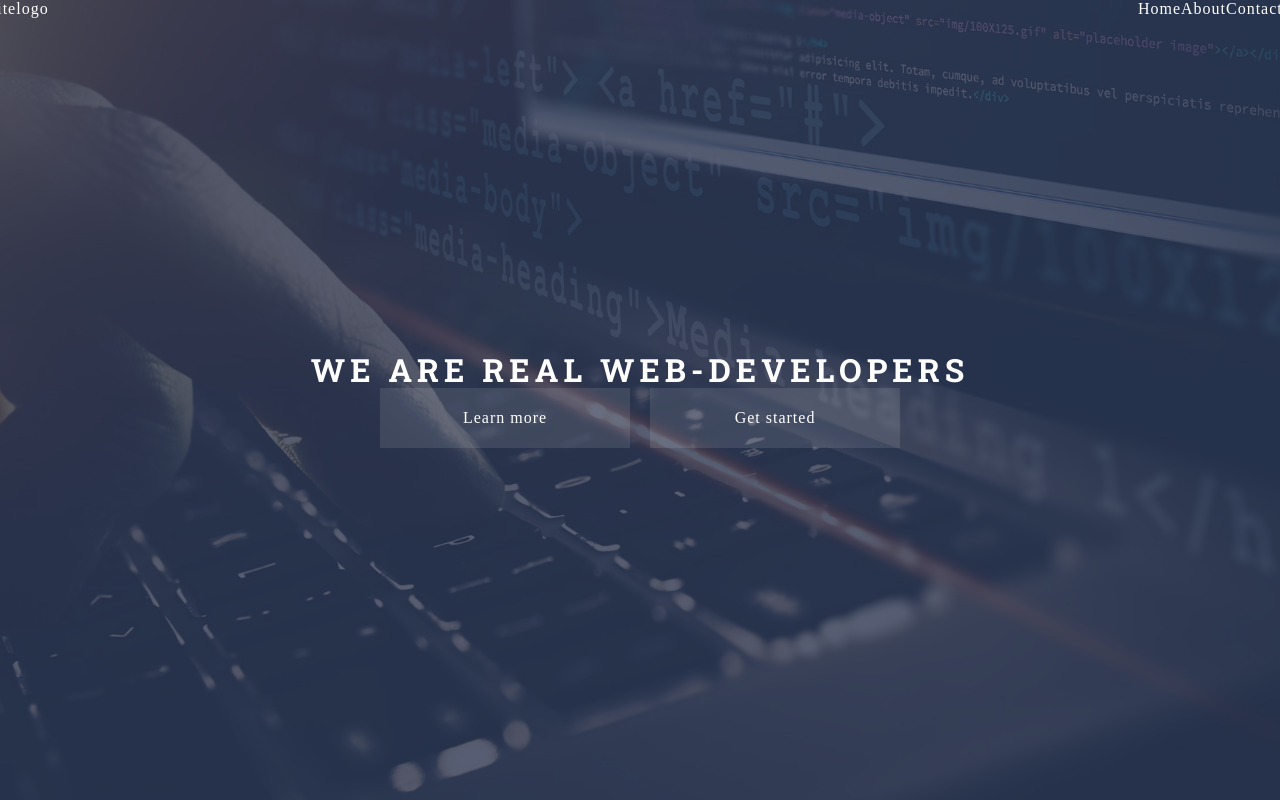
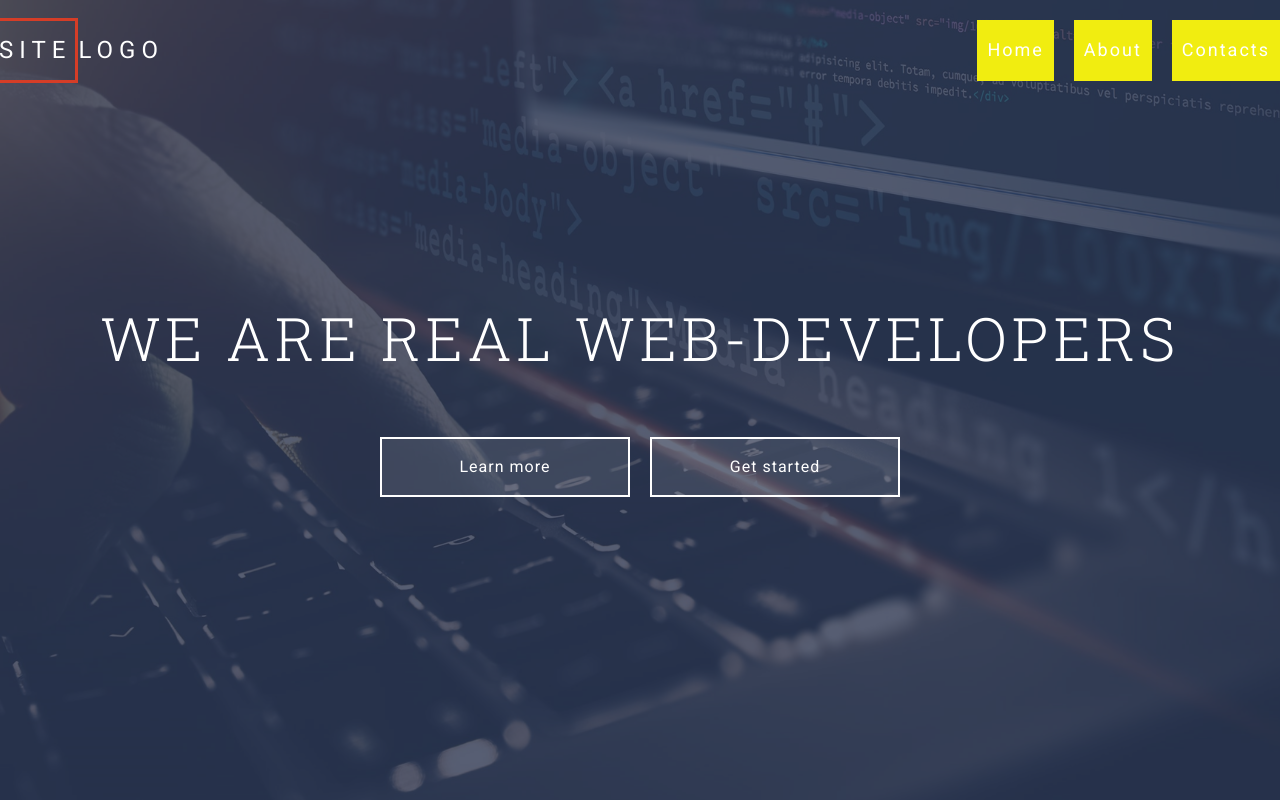
Before and after one commit to KonstantinBondariev/course_work_1, a website: page index.html in a window 1280 px wide. Shown: the top 800 px of the page. Drawn offline with Linux system fonts and the light colour scheme.

Commit message:
header style

```diff
--- a/assets/scss/common/_classes.scss
+++ b/assets/scss/common/_classes.scss
@@ -2,11 +2,13 @@
 @use "../mixins" as *;
 
 .btn {
-  width: 250px;;
-  height: 60px; ;
-  background-color: rgba($color: $color-light, $alpha: 0.1) ;
   display: flex;
   align-items: center;
   justify-content: center;
 
+  width: 250px;
+  height: 60px;
+
+  border: 2px solid $color-light;
+  background-color: rgba($color: $color-light, $alpha: 0.1) ;;;
 }
--- a/assets/scss/common/_typography.scss
+++ b/assets/scss/common/_typography.scss
@@ -6,21 +6,27 @@
 }
 html {
   overflow-y: scroll;
-  font: $font-main;
+
+  font-family: $font-main;
   font-size: $font-size;
 }
 body {
+  letter-spacing: 1px;
+
   color: $color-gray;
   background-color: $color-light;
-  letter-spacing: 1px;
 }
 h1 {
-  letter-spacing: 5px;
-  font-size: 3.75 rem;
+  margin: 0;
+
+  letter-spacing: 4.5px; //!!!!!!!!!!!!!!!!!!!!!!!!!!!!!!!!!!!!
+
   font-family: $font-header;
-  margin: 0;
-  }
+  font-size: 3.75rem;
+  font-weight: 300;
+}
 a {
   text-decoration: none;
+
   color: $color-light;
 }
--- a/assets/scss/components/header/_header-content.scss
+++ b/assets/scss/components/header/_header-content.scss
@@ -2,8 +2,8 @@
 @use "../../mixins" as *;
 
 .header-content {
+  position: relative;
   z-index: 1;
-  position: relative;
 
   &__container {
     @extend %container;
@@ -11,11 +11,13 @@
 
   &__title {
     text-align: center;
+    margin-bottom: 65px;
   }
   &__acttions {
     display: flex;
+    align-items: center;
     justify-content: center;
-      align-items: center;
+
     gap: $gap;
   }
 }
--- a/assets/scss/components/header/_header-logo.scss
+++ b/assets/scss/components/header/_header-logo.scss
@@ -0,0 +1,18 @@
+@use "../../presets" as *;
+@use "../../mixins" as *;
+
+.header-logo {
+  letter-spacing: 6px;
+  text-transform: uppercase;
+
+  font-size: 1.5rem;
+  font-weight: 400;
+
+  &__hightlighte {
+    display: inline-block;
+
+    padding: 16px 4px 16px 6px;
+
+    border: 3px solid $color-highlight ;
+  }
+}
--- a/assets/scss/components/header/_header-menu.scss
+++ b/assets/scss/components/header/_header-menu.scss
@@ -2,15 +2,16 @@
 @use "../../mixins" as *;
 .header-menu {
   position: absolute;
+  z-index: 2;
   top: 0;
-  z-index: 2;
   &__container {
     display: flex;
     align-items: center;
-    justify-content:space-between;
+    justify-content: space-between;
+
+    width: 1340px; //!!!!!!!!!!!!!!!!!!!!!!!!!!!!!!!!!!!!!!!!!!!!!!!!!!!!!!!!!
+
     @extend %container;
-    width: 1340px; //!!!!!!!!!!!!!!!!!!!!!!!!!!!!!!!!!!!!!!!!!!!!!!!!!!!!!!!!!
     gap: $gap;
-
   }
 }
--- a/assets/scss/components/header/_header-navbar.scss
+++ b/assets/scss/components/header/_header-navbar.scss
@@ -6,12 +6,26 @@
     display: none;
   }
   &__list {
+    display: flex;
+
     @include unlist;
-    display: flex;
   }
+  &__item {
+    margin: $gap $gap-sm;
+  }
+  &__link {
+    display: block;
 
+    padding: $gap $gap-sm;
+
+    letter-spacing: 2px;
+
+    background-color: rgb(241, 237, 16);
+
+    font-size: 18px;
+    font-weight: 400;
+  }
   &__link a {
     color: $color-highlight;
   }
-
 }
--- a/assets/scss/components/header/_header-overlay.scss
+++ b/assets/scss/components/header/_header-overlay.scss
@@ -3,7 +3,8 @@
 @use "../../mixins/mixins" as *;
 
 .header-overlay {
+  opacity: 0.8;
   background-color: $color-primary;
-  opacity: 0.8;
+
   @include abs-position;
 }
--- a/assets/scss/components/header/_header.scss
+++ b/assets/scss/components/header/_header.scss
@@ -3,15 +3,17 @@
 
 
 .header {
+  position: relative;
+
+  display: flex;
+  align-items: center;
+  justify-content: center;
+
   min-height: 100vh;
+
+  color: $color-light;
   background-color: $color-primary;
   background-image: url(../img/img-header.png);
   background-position: center;
   background-size: cover;
-  color: $color-light;
-  display: flex;
-  justify-content: center;
-  align-items: center;
-  position: relative;
-
- }
+}
--- a/assets/scss/mixins/_extends.scss
+++ b/assets/scss/mixins/_extends.scss
@@ -3,5 +3,4 @@
   max-width: $ul;
   margin: 0 auto;
   padding: 0 $gap 0 $gap;
-
 }
--- a/assets/scss/mixins/_mixins-media.scss
+++ b/assets/scss/mixins/_mixins-media.scss
@@ -1,5 +1,4 @@
 @use "../presets" as *;
-
 $diff: 0.2px;
 
 /* ul */
--- a/assets/scss/presets/_variables.scss
+++ b/assets/scss/presets/_variables.scss
@@ -1,16 +1,12 @@
 @use "sass:math";
-
 $font-header: "Roboto Slab", serif;
 $font-main: "Roboto", sans-serif;
 $font-size: 16px;
-
-
 $ul: 1340px;
 $xl: 1200px;
 $lg: 992px;
 $md: 768px;
 $sm: 576px;
-
 $gap: 20px;
 $gap-sm: math.div($gap, 2);
 $gap-lg: $gap * 1.5;
```
Also changed, not shown: assets/css/style.css. Lines whose indentation alone changed are shown as unchanged.
